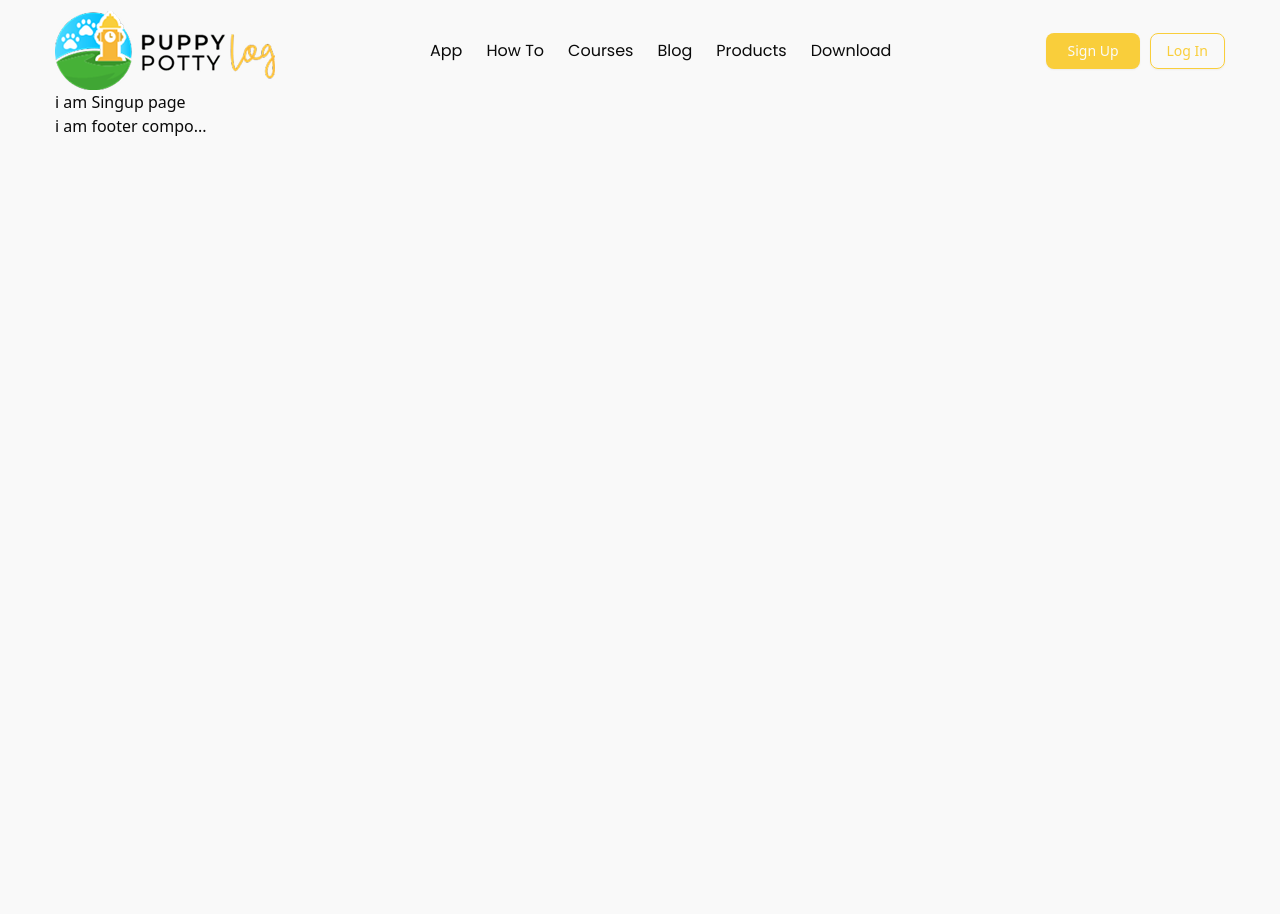
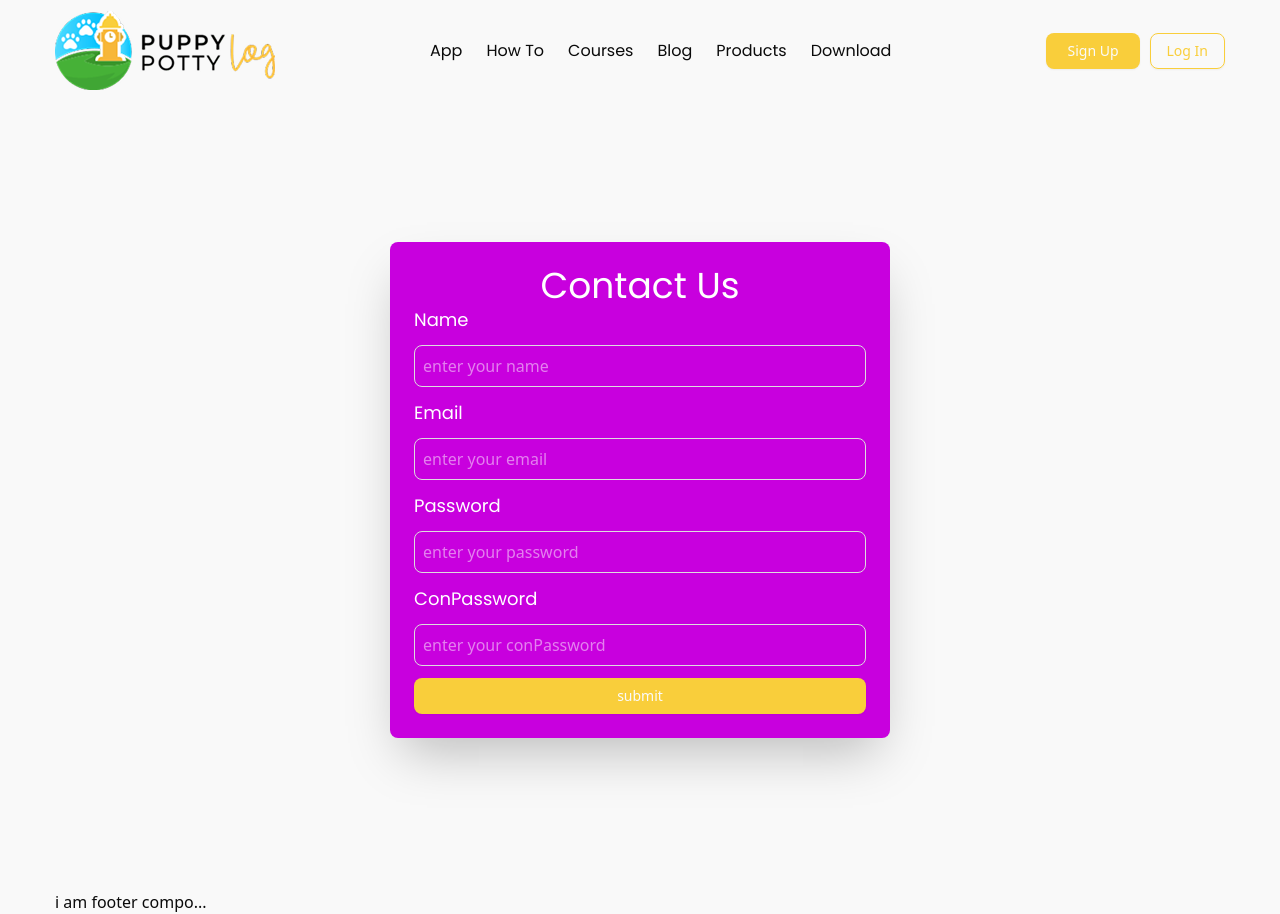
Before and after one commit to Jakaria-Ahmod/react_Real_poject, a React (Vite) app: page /signup in a window 1280 px wide. Before the commit the page ends 800 px from the top, so only its background shows below. Built offline with nearby package versions, Linux system fonts and the light colour scheme.

Commit message:
login and singup page completae

```diff
--- a/package.json
+++ b/package.json
@@ -20,6 +20,7 @@
     "react-dom": "^19.0.0",
     "react-icons": "^5.5.0",
     "react-router": "^7.5.1",
+    "react-toastify": "^11.0.5",
     "tailwind-merge": "^3.2.0",
     "tailwindcss": "^4.1.4"
   },
--- a/src/App.jsx
+++ b/src/App.jsx
@@ -8,6 +8,8 @@ import './App.css';
 import Layout from './autolayout/Layout';
 import Home from './pages/Home/Home';
 import Singup from './pages/components/singup/Singup';
+import { ToastContainer } from 'react-toastify';
+import Login from './pages/components/login/Login';
 
 function App() {
   const router = createBrowserRouter(
@@ -20,13 +22,14 @@ function App() {
         <Route path="/products" element={<div>products page</div>}></Route>
         <Route path="/download" element={<div>download page</div>}></Route>
         <Route path="/signup" element={<Singup></Singup>}></Route>
-        <Route path="/login" element={<div>login page</div>}></Route>
+        <Route path="/login" element={<Login></Login>}></Route>
       </Route>
     )
   );
 
   return (
     <div>
+      <ToastContainer></ToastContainer>
       <RouterProvider router={router}></RouterProvider>
     </div>
   );
--- /dev/null
+++ b/src/pages/components/login/Login.jsx
@@ -0,0 +1,76 @@
+import { Button } from '@/components/ui/button';
+import React, { useState } from 'react';
+import { toast } from 'react-toastify';
+
+const Login = () => {
+  const [email, setEmail] = useState('');
+  const [password, setPassword] = useState('');
+  const [userLogInData, setUserLogInData] = useState([]);
+
+  const handelLoinData = e => {
+    e.preventDefault();
+    if (!valid()) return;
+    const newLogin = {
+      email: email,
+      password: password,
+    };
+    setUserLogInData(prv => [...prv, newLogin]);
+    toast.success('user login successfull');
+    setEmail('');
+    setPassword('');
+    console.log(userLogInData);
+  };
+
+  const valid = () => {
+    if (!email) {
+      toast.warning('enter your email');
+      return false;
+    }
+    if (!password) {
+      toast.warning('enter your password');
+      return false;
+    }
+    return true;
+  };
+  return (
+    <div>
+      <div className="flex items-center justify-center h-screen capitalize font-Popins">
+        <form
+          action=""
+          className="w-[400px] bg-[navy] p-4 rounded-md shadow-2xl shadow-blue-950 h-[320px]"
+          onSubmit={handelLoinData}
+        >
+          <h1 className="text-white text-2xl text-center">Log in </h1>
+          <label htmlFor="email" className="block text-[18px] text-white">
+            email
+          </label>
+          <input
+            type="email"
+            placeholder="enter your Email"
+            id="name"
+            name="name"
+            className="w-full p-3 text-white border rounded-md mb-3 mt-3"
+            onChange={e => setEmail(e.target.value)}
+          />
+
+          <label htmlFor="password" className="block text-[18px] text-white">
+            password
+          </label>
+          <input
+            type="password"
+            id="password"
+            name="password"
+            placeholder="enter your password"
+            className="w-full p-3 text-white border rounded-md mb-3 mt-3"
+            onChange={e => setPassword(e.target.value)}
+          />
+          <Button className="bg-parimary hover:bg-parimary cursor-pointer">
+            Log In
+          </Button>
+        </form>
+      </div>
+    </div>
+  );
+};
+
+export default Login;
--- a/src/pages/components/singup/Singup.jsx
+++ b/src/pages/components/singup/Singup.jsx
@@ -1,9 +1,130 @@
-import React from 'react';
+import { Button } from '@/components/ui/button';
+import React, { useState } from 'react';
+import { toast } from 'react-toastify';
 
 const Singup = () => {
+  const [name, setName] = useState('');
+  const [email, setEmail] = useState('');
+  const [password, setPassword] = useState('');
+  const [conPassword, setConpassword] = useState('');
+
+  const [mainData, setMainData] = useState([]);
+  // const [loading, setLoding] = useState(false);
+
+  const handleSumitData = e => {
+    e.preventDefault();
+
+    if (!valid()) return;
+
+    const mainFormData = {
+      name: name,
+      email: email,
+      password: password,
+      conPassword: conPassword,
+    };
+    setMainData(prv => [...prv, mainFormData]);
+    toast.success('user create successfully');
+    setName('');
+    setEmail('');
+    setPassword('');
+    setConpassword('');
+
+    console.log(mainData);
+  };
+
+  const valid = () => {
+    if (!name) {
+      toast.warning('plese enter your name');
+      return false;
+    }
+    if (!email) {
+      toast.warning('plese enter your email');
+      return false;
+    }
+    if (!password) {
+      toast.warning('plese enter your password');
+      return false;
+    }
+    if (!conPassword) {
+      toast.warning('plese enter your conpassword');
+      return false;
+    }
+    return true;
+  };
+
   return (
-    <div>
-      <h1>i am Singup page</h1>
+    <div className="flex items-center justify-center h-screen capitalize">
+      <div></div>
+      <div>
+        <form
+          action=""
+          className="w-[500px] bg-fuchsia-600 rounded-md shadow-2xl p-6"
+          onSubmit={handleSumitData}
+        >
+          <h1 className="text-center text-4xl font-Popins text-white">
+            contact us
+          </h1>
+          <label
+            htmlFor="name"
+            className="block text-[18px] text-white font-Popins"
+          >
+            name
+          </label>
+          <input
+            type="text"
+            placeholder="enter your name"
+            id="name"
+            name="name"
+            className="block w-full p-2 border border-[#ddd] rounded-md mt-3 mb-3 text-white"
+            onChange={e => setName(e.target.value)}
+          />
+          <label
+            htmlFor="email"
+            className="block text-[18px] text-white font-Popins"
+          >
+            email
+          </label>
+          <input
+            type="email"
+            placeholder="enter your email"
+            name="email"
+            id="email"
+            className="block w-full p-2 border border-[#ddd] rounded-md mt-3 mb-3 text-white"
+            onChange={e => setEmail(e.target.value)}
+          />
+          <label
+            htmlFor="password"
+            className="block text-[18px] text-white font-Popins"
+          >
+            password
+          </label>
+          <input
+            type="password"
+            name="password"
+            id="password"
+            placeholder="enter your password"
+            className="block w-full p-2 border border-[#ddd] rounded-md mt-3 mb-3 text-white"
+            onChange={e => setPassword(e.target.value)}
+          />
+          <label
+            htmlFor="conPassword"
+            className="block text-[18px] text-white font-Popins"
+          >
+            conPassword
+          </label>
+          <input
+            type="password"
+            name="conPassword"
+            id="conPassword"
+            placeholder="enter your conPassword"
+            className="block w-full p-2 border border-[#ddd] rounded-md mt-3 mb-3 text-white"
+            onChange={e => setConpassword(e.target.value)}
+          />
+          <Button className="w-full bg-parimary hover:bg-parimary p-4 cursor-pointer">
+            submit
+          </Button>
+        </form>
+      </div>
     </div>
   );
 };
```
Also changed, not shown: 1 other file (tests, documents, lock files or other folders).
